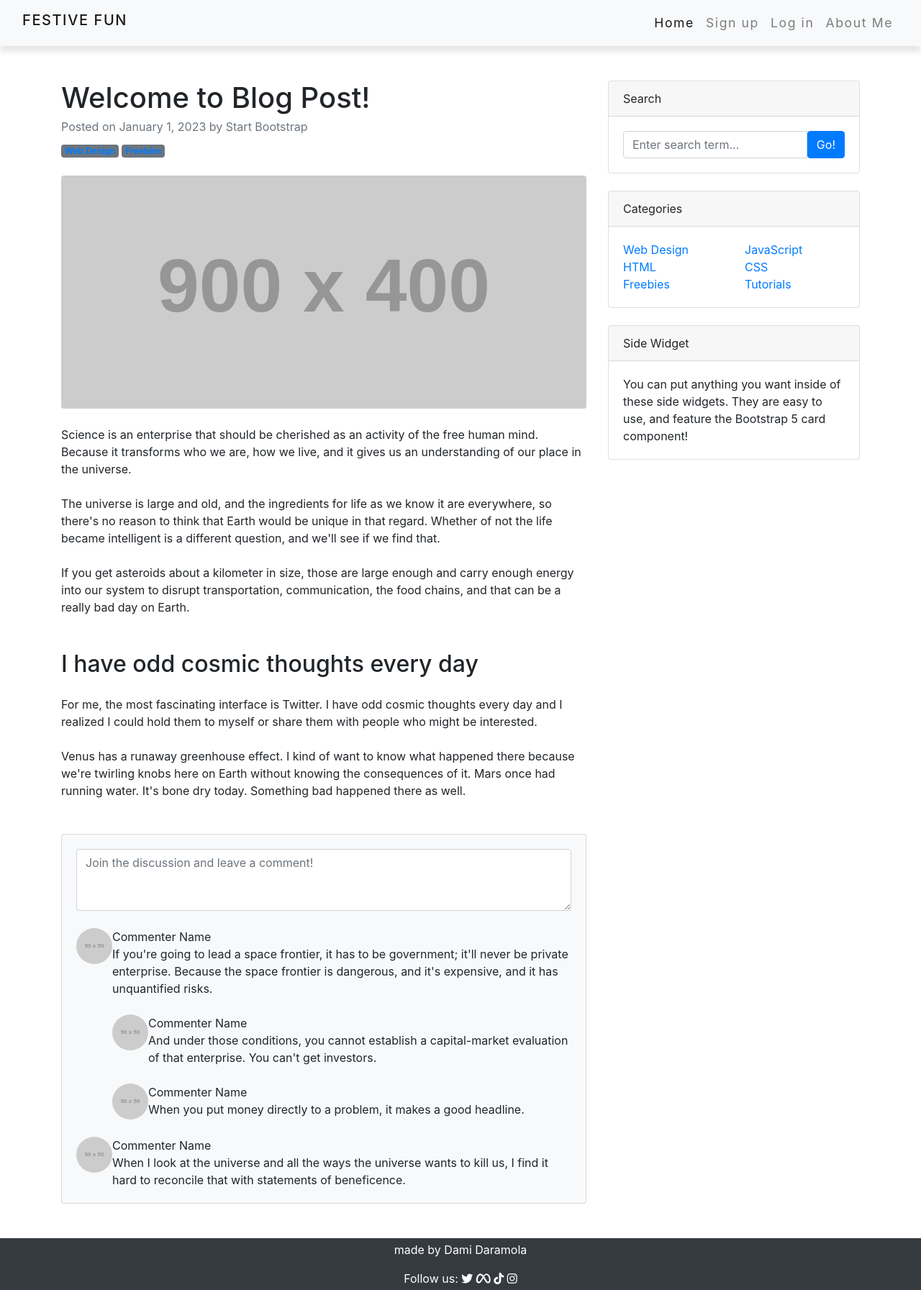
After one commit to damidaramola/festive-fun-blog, a Django app: template blog/templates/single_post.html in a window 1280 px wide. The commit adds this page. Shown: the whole page at 72% size. Run offline with Django 3.2, Linux system fonts and the light colour scheme; the template is opened without the code that fills it, so the values that code supplies are empty; grey boxes labelled with a size stand in for pictures from a placeholder-image service; parts of the project's set-up code (start-up, migrations or seed data) failed here and were passed over; some libraries are stand-ins or nearby versions.

Commit message:
add single post html page and add function to views.py

```diff
--- a/blog/templates/index.html
+++ b/blog/templates/index.html
@@ -92,15 +92,14 @@
           <img src="../static/img/outdoor-festival.jpg" alt="" class="card-img-top">
           <div class="card-body">
             <h6 class="text-muted text-uppercase">
-              Posted on...
+              created on {{ post.created_on}}
             </h6>
             <h5 class="card-title text-uppercase">
               {{ post.title }}
             </h5>
             <div class="text-muted">
               <p class="card-text">
-                Lorem ipsum dolor sit amet consectetur adipisicing elit. Sint vel debitis deleniti aperiam dolores
-                laboriosam inventore et sed nemo alias quibusdam id maxime iure maiores, aut ex quae repellat optio?
+                {{ post.exerpt }}
               </p>
               <p class="text-capitalize">
                 read more <i class="fas fa-long-arrow-alt-right ml-2"></i>
--- /dev/null
+++ b/blog/templates/single_post.html
@@ -0,0 +1,116 @@
+{% extends "base.html" %}
+
+{% block content %}
+<div class="container mt-5">
+    <div class="row">
+        <div class="col-lg-8">
+            <!-- Post content-->
+            <article>
+                <!-- Post header-->
+                <header class="mb-4">
+                    <!-- Post title-->
+                    <h1 class="fw-bolder mb-1">Welcome to Blog Post!</h1>
+                    <!-- Post meta content-->
+                    <div class="text-muted fst-italic mb-2">Posted on January 1, 2023 by Start Bootstrap</div>
+                    <!-- Post categories-->
+                    <a class="badge bg-secondary text-decoration-none link-light" href="#!">Web Design</a>
+                    <a class="badge bg-secondary text-decoration-none link-light" href="#!">Freebies</a>
+                </header>
+                <!-- Preview image figure-->
+                <figure class="mb-4"><img class="img-fluid rounded" src="https://dummyimage.com/900x400/ced4da/6c757d.jpg" alt="..."></figure>
+                <!-- Post content-->
+                <section class="mb-5">
+                    <p class="fs-5 mb-4">Science is an enterprise that should be cherished as an activity of the free human mind. Because it transforms who we are, how we live, and it gives us an understanding of our place in the universe.</p>
+                    <p class="fs-5 mb-4">The universe is large and old, and the ingredients for life as we know it are everywhere, so there's no reason to think that Earth would be unique in that regard. Whether of not the life became intelligent is a different question, and we'll see if we find that.</p>
+                    <p class="fs-5 mb-4">If you get asteroids about a kilometer in size, those are large enough and carry enough energy into our system to disrupt transportation, communication, the food chains, and that can be a really bad day on Earth.</p>
+                    <h2 class="fw-bolder mb-4 mt-5">I have odd cosmic thoughts every day</h2>
+                    <p class="fs-5 mb-4">For me, the most fascinating interface is Twitter. I have odd cosmic thoughts every day and I realized I could hold them to myself or share them with people who might be interested.</p>
+                    <p class="fs-5 mb-4">Venus has a runaway greenhouse effect. I kind of want to know what happened there because we're twirling knobs here on Earth without knowing the consequences of it. Mars once had running water. It's bone dry today. Something bad happened there as well.</p>
+                </section>
+            </article>
+            <!-- Comments section-->
+            <section class="mb-5">
+                <div class="card bg-light">
+                    <div class="card-body">
+                        <!-- Comment form-->
+                        <form class="mb-4"><textarea class="form-control" rows="3" placeholder="Join the discussion and leave a comment!"></textarea></form>
+                        <!-- Comment with nested comments-->
+                        <div class="d-flex mb-4">
+                            <!-- Parent comment-->
+                            <div class="flex-shrink-0"><img class="rounded-circle" src="https://dummyimage.com/50x50/ced4da/6c757d.jpg" alt="..."></div>
+                            <div class="ms-3">
+                                <div class="fw-bold">Commenter Name</div>
+                                If you're going to lead a space frontier, it has to be government; it'll never be private enterprise. Because the space frontier is dangerous, and it's expensive, and it has unquantified risks.
+                                <!-- Child comment 1-->
+                                <div class="d-flex mt-4">
+                                    <div class="flex-shrink-0"><img class="rounded-circle" src="https://dummyimage.com/50x50/ced4da/6c757d.jpg" alt="..."></div>
+                                    <div class="ms-3">
+                                        <div class="fw-bold">Commenter Name</div>
+                                        And under those conditions, you cannot establish a capital-market evaluation of that enterprise. You can't get investors.
+                                    </div>
+                                </div>
+                                <!-- Child comment 2-->
+                                <div class="d-flex mt-4">
+                                    <div class="flex-shrink-0"><img class="rounded-circle" src="https://dummyimage.com/50x50/ced4da/6c757d.jpg" alt="..."></div>
+                                    <div class="ms-3">
+                                        <div class="fw-bold">Commenter Name</div>
+                                        When you put money directly to a problem, it makes a good headline.
+                                    </div>
+                                </div>
+                            </div>
+                        </div>
+                        <!-- Single comment-->
+                        <div class="d-flex">
+                            <div class="flex-shrink-0"><img class="rounded-circle" src="https://dummyimage.com/50x50/ced4da/6c757d.jpg" alt="..."></div>
+                            <div class="ms-3">
+                                <div class="fw-bold">Commenter Name</div>
+                                When I look at the universe and all the ways the universe wants to kill us, I find it hard to reconcile that with statements of beneficence.
+                            </div>
+                        </div>
+                    </div>
+                </div>
+            </section>
+        </div>
+        <!-- Side widgets-->
+        <div class="col-lg-4">
+            <!-- Search widget-->
+            <div class="card mb-4">
+                <div class="card-header">Search</div>
+                <div class="card-body">
+                    <div class="input-group">
+                        <input class="form-control" type="text" placeholder="Enter search term..." aria-label="Enter search term..." aria-describedby="button-search">
+                        <button class="btn btn-primary" id="button-search" type="button">Go!</button>
+                    </div>
+                </div>
+            </div>
+            <!-- Categories widget-->
+            <div class="card mb-4">
+                <div class="card-header">Categories</div>
+                <div class="card-body">
+                    <div class="row">
+                        <div class="col-sm-6">
+                            <ul class="list-unstyled mb-0">
+                                <li><a href="#!">Web Design</a></li>
+                                <li><a href="#!">HTML</a></li>
+                                <li><a href="#!">Freebies</a></li>
+                            </ul>
+                        </div>
+                        <div class="col-sm-6">
+                            <ul class="list-unstyled mb-0">
+                                <li><a href="#!">JavaScript</a></li>
+                                <li><a href="#!">CSS</a></li>
+                                <li><a href="#!">Tutorials</a></li>
+                            </ul>
+                        </div>
+                    </div>
+                </div>
+            </div>
+            <!-- Side widget-->
+            <div class="card mb-4">
+                <div class="card-header">Side Widget</div>
+                <div class="card-body">You can put anything you want inside of these side widgets. They are easy to use, and feature the Bootstrap 5 card component!</div>
+            </div>
+        </div>
+    </div>
+</div>
+{% endblock %}
--- a/blog/urls.py
+++ b/blog/urls.py
@@ -5,5 +5,6 @@ app_name = 'blog'
 
 urlpatterns = [
 
- path('', views.home_list, name='homepage')
+ path('', views.home_list, name='homepage'),
+ path('<slug:post>/', views.single_post, name='single_post'),
 ]
```
Also changed, not shown: blog/views.py (+7 -1 lines).
